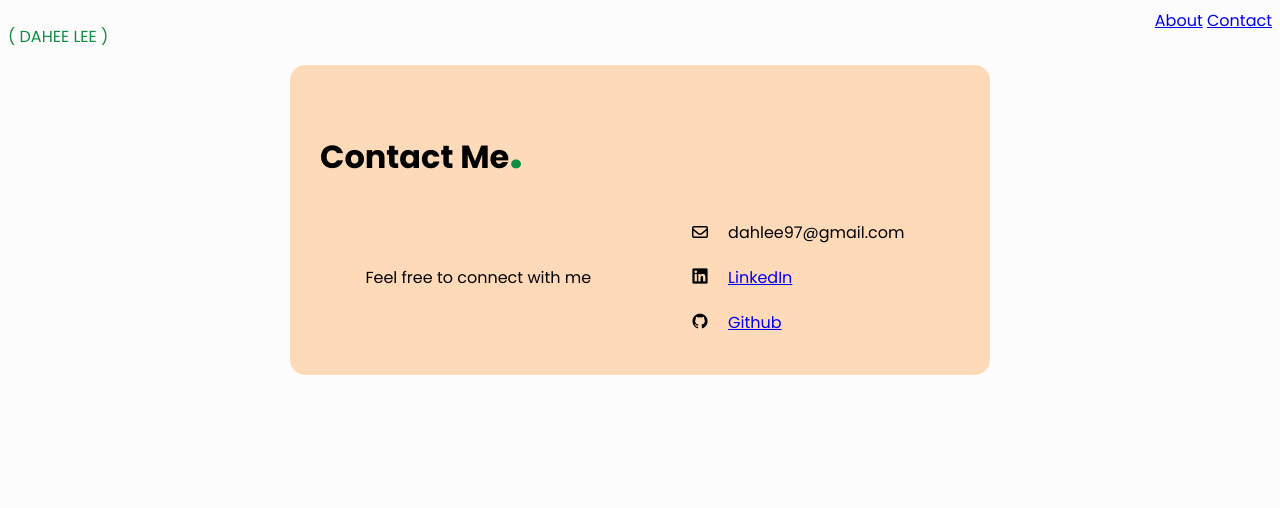
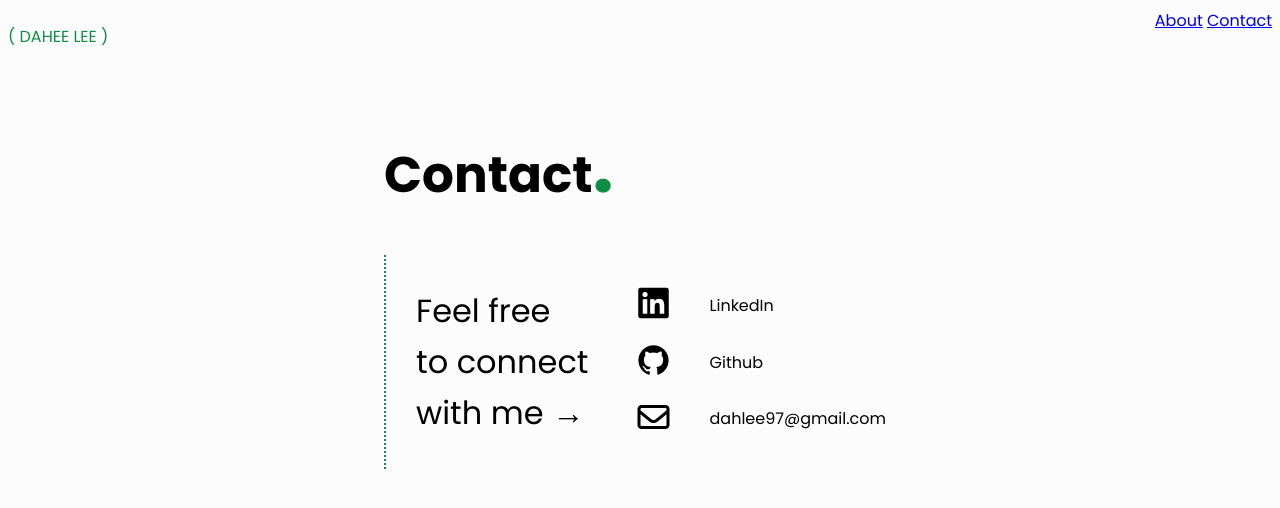
Before and after one commit to dhl92000/portfolio-redesign-2024, a website: page html/contact.html in a window 1280 px wide. Drawn offline with nearby package versions, Linux system fonts and the light colour scheme.

Commit message:
Contact page updated

```diff
--- a/css/contactStyle.css
+++ b/css/contactStyle.css
@@ -1,7 +1,6 @@
 body {
     font-family: "Poppins", sans-serif;
     background-color: #fcfcfc;
-
 }
 
 header {
@@ -20,41 +19,84 @@ header {
 .contactCard {
     width: 70vw;
     margin: auto;
-    background-color: peachpuff;
-    border-radius: 15px;
 }
 
+.contactText{
+    border-left: #0E8D44 2px dotted;
+    padding-left: 10px;
+    font-size: 1.5rem;
+    padding: 30px;
+}
 .contactItemsDiv {
     display: flex;
     flex-direction: column;
     justify-content: center;
     align-items: center;
 }
+.contactItems{
+    display: flex;
+    flex-direction: row;
+    gap: 20px;
+}
+.contactItems i {
+    font-size: 1.5rem;
+}
+.contactItems a{
+    text-decoration: none;
+    color: black;
+}
 
-@media(min-width:801px) {
+/* ------- TABLETS --------- */
+@media (min-width:820px) {
     .contactCard {
-        width: 50vw;
+        width: 60vw;
         margin: auto;
         padding: 10px;
-        background-color: peachpuff;
-        border-radius: 15px;
-        padding: 30px;
+    }
+}
+
+/* ------- DESKTOP --------- */
+@media(min-width:961px) {
+    .contactCard {
+        width: 40vw;
+        margin: auto;
+        padding: 10px;
     }
 
-    .contactCardLayout{
+    .contactCardLayout {
         display: flex;
         flex-direction: row;
-        justify-content: space-around;
+        justify-content: space-between;
         align-items: center;
+    }
+
+    .contactText {
+        font-size: 2rem;
+        border-left: #0E8D44 2px dotted;
+        padding-left: 30px;
+        line-height: 1.6;
+    }
+
+    .contactCard h1{
+        font-size: 50px;
     }
 
     .contactItems {
         display: flex;
         flex-direction: row;
         align-items: center;
+    }
 
-    }
     .contactItems p {
         margin: 10px;
     }
+
+    .contactItems a {
+        text-decoration: none;
+        color: black;
+    }
+
+    .contactItems i {
+        font-size: 2rem;
+    }
 }
--- a/html/contact.html
+++ b/html/contact.html
@@ -37,13 +37,32 @@
     </header>
 
     <div class="contactCard">
-        <h1>Contact Me<span style="color:#0E8D44;font-size: 1.5em;">.</span></h1>
+        <h1>Contact<span style="color:#0E8D44;font-size: 1.5em;">.</span></h1>
+
         <div class="contactCardLayout">
 
             <div class="contactText">
-                Feel free to connect with me
+                Feel free <br>
+                to connect <br>
+                with me &#8594;
             </div>
+
             <div class="contactItemsdiv">
+                <div class="contactItems">
+                    <p>
+                        <i class="devicon-linkedin-plain"></i>
+                    </p>
+
+                    <p><a href="linkedin.com/in/daheelee/">LinkedIn</a></p>
+                </div>
+
+                <div class="contactItems">
+                    <p>
+                        <i class="devicon-github-original"></i>
+                    </p>
+
+                    <p><a href="https://github.com/dhl92000">Github</a></p>
+                </div>
                 <div class="contactItems">
                     <p>
                         <i class="fa-regular fa-envelope"></i>
@@ -51,21 +70,6 @@
 
                     <p>dahlee97@gmail.com</p>
                 </div>
-                <div class="contactItems">
-                    <p>
-                        <i class="devicon-linkedin-plain"></i>
-                    </p>
-
-                    <p><a href="linkedin.com/in/daheelee/">LinkedIn</a></p>
-                </div>
-                <div class="contactItems">
-                    <p>
-                        <i class="devicon-github-original"></i>
-                    </p>
-
-                    <p><a href="https://github.com/dhl92000">Github</a></p>
-                </div>
-
             </div>
 
         </div>
```
